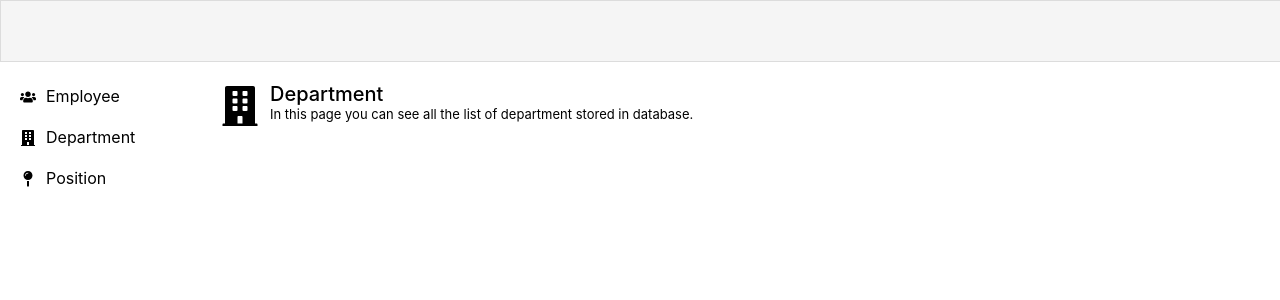
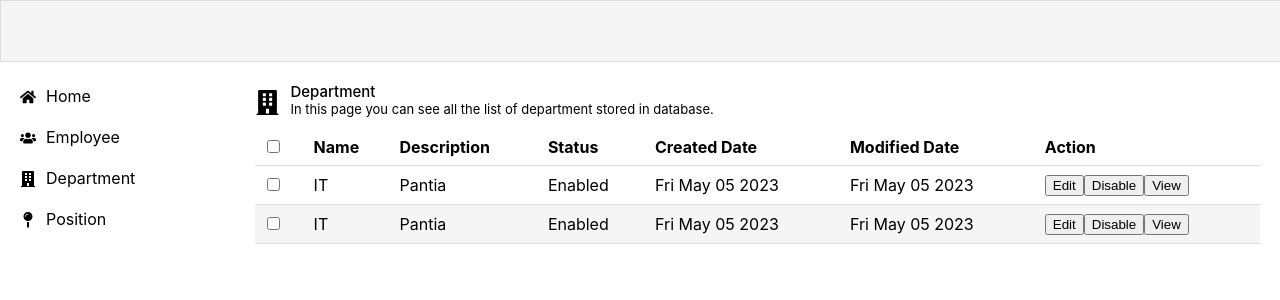
Before and after one commit to vmpantia/react-web, a React (Create React App) app: page /department in a window 1280 px wide. Shown: the top 300 px of the page. Built offline with nearby package versions, Linux system fonts and the light colour scheme.

Commit message:
[u] Changes

```diff
--- a/src/component/Shared/Sidebar.css
+++ /dev/null
@@ -1,26 +0,0 @@
-.sidebar {
-    width: 200px;
-}
-
-.sidebar ul {
-    padding: 0px;
-}
-
-.sidebar li a {
-    padding: 8px 20px;
-    display: flex;
-    text-decoration: none;
-    color: black;
-}
-
-.sidebar li a svg {
-    margin-right: 10px;
-    margin-top: 3px;
-}
-
-.sidebar li a:hover {
-    background-color: gainsboro;
-}
-.sidebar li {
-    margin-bottom: 5px;
-}
--- a/src/component/Shared/Title.css
+++ /dev/null
@@ -1,18 +0,0 @@
-.page-header{
-    display: inline-flex;
-    width: 100%;
-}
-
-.icon svg {
-    font-size: 40px;
-    margin-right: 10px;
-    margin-top: 4px;
-}
-
-.title {
-    font-size: 20px;
-    font-weight: 500;
-}
-.desc {
-    font-size: 13px;
-}
--- /dev/null
+++ b/src/components/Department/List.tsx
@@ -0,0 +1,44 @@
+import { departmentDTO } from "../../models/dtos/departmentDTO";
+
+type Props = {
+    dataSource: departmentDTO[];
+}
+
+const List = (props:Props) => {
+    const { dataSource } = props;
+    return (
+        <table>
+            <thead>
+                <tr>
+                    <th><input type="checkbox"></input></th>
+                    <th>Name</th>
+                    <th>Description</th>
+                    <th>Status</th>
+                    <th>Created Date</th>
+                    <th>Modified Date</th>
+                    <th>Action</th>
+                </tr>
+            </thead>
+            <tbody>
+                {dataSource.map(data => {
+                    return (
+                        <tr key={data.internalID}>
+                            <td><input type="checkbox"></input></td>
+                            <td>{data.name}</td>
+                            <td>{data.description}</td>
+                            <td>{data.statusDescription}</td>
+                            <td>{data.createdDate.toDateString()}</td>
+                            <td>{data.modifiedDate.toDateString()}</td>
+                            <td>
+                                <button>Edit</button>
+                                <button>Disable</button>
+                                <button>View</button>
+                            </td>
+                        </tr>
+                    );
+                })}
+            </tbody>
+        </table>
+    );
+}
+export default List;
--- a/src/component/Shared/Sidebar.tsx
+++ b/src/components/Shared/Sidebar.tsx
@@ -1,11 +1,16 @@
-import { FaUsers, FaBuilding, FaMapPin } from "react-icons/fa";
-import "./Sidebar.css";
+import { FaUsers, FaBuilding, FaMapPin, FaHome } from "react-icons/fa";
 import { Link } from "react-router-dom";
 
 const Sidebar  = () => {
     return (
         <div className="sidebar">
             <ul>
+                <li>
+                    <Link to="/">
+                        <FaHome/>
+                        Home
+                    </Link>
+                </li>
                 <li>
                     <Link to="/employee">
                         <FaUsers/>
--- a/src/component/Shared/Title.tsx
+++ b/src/components/Shared/Title.tsx
@@ -1,25 +1,23 @@
 import { FaUsers, FaBuilding, FaMapPin } from "react-icons/fa";
-import "./Title.css"
 
 type Props = {
     title:string;
     description:string;
-}
+};
 
 const Title = (props:Props) => {
 
     const { title, description} = props;
     return (
-
-        <div className="page-header">
-            <div className="icon">
+        <div className="title-header">
+            <div className="title-icon">
                 {{  "Employee" : <FaUsers/>,
                     "Department" : <FaBuilding/>,
                     "Position" : <FaMapPin/>
                 }[title]}
             </div>
-            <div>
-                <div className="title">
+            <div className="title-info">
+                <div className="name">
                     {title}
                 </div>
                 <div className="desc">
--- a/src/index.css
+++ /dev/null
@@ -1,28 +0,0 @@
-body {
-  margin: 0;
-  font-family: -apple-system, BlinkMacSystemFont, 'Segoe UI', 'Roboto', 'Oxygen',
-    'Ubuntu', 'Cantarell', 'Fira Sans', 'Droid Sans', 'Helvetica Neue',
-    sans-serif;
-  -webkit-font-smoothing: antialiased;
-  -moz-osx-font-smoothing: grayscale;
-}
-
-code {
-  font-family: source-code-pro, Menlo, Monaco, Consolas, 'Courier New',
-    monospace;
-}
-
-.main-header {
-  width: 100%;
-  height: 60px;
-  background-color: whitesmoke;
-  border: 1px solid gainsboro;
-}
-
-.main-content {
-  display: inline-flex;
-}
-
-.main-page {
-  padding: 20px;
-}
--- a/src/index.tsx
+++ b/src/index.tsx
@@ -1,6 +1,6 @@
 import React from 'react';
 import ReactDOM from 'react-dom/client';
-import './index.css';
+import './style.css';
 import reportWebVitals from './reportWebVitals';
 
 //Components
--- /dev/null
+++ b/src/models/dtos/departmentDTO.tsx
@@ -0,0 +1,9 @@
+export interface departmentDTO {
+    internalID:string;
+    name:string;
+    description:string;
+    status:number;
+    statusDescription:string;
+    createdDate:Date;
+    modifiedDate:Date;
+}
--- a/src/pages/Department.tsx
+++ b/src/pages/Department.tsx
@@ -1,9 +1,25 @@
-import Title from "../component/Shared/Title";
+import { useState } from "react";
+
+//Models
+import { departmentDTO } from "../models/dtos/departmentDTO";
+
+//Components
+import Title from "../components/Shared/Title";
+import List from "../components/Department/List";
+
+import { stb_departmentList } from "../stubs/Stub";
 
 const Department = () => {
+
+    const [departmentList, setDepartmentList] = useState(stb_departmentList as departmentDTO[]);
+
     return (
-        <Title title="Department"
-               description="In this page you can see all the list of department stored in database."/>
+        <>
+            <Title title="Department"
+                description="In this page you can see all the list of department stored in database."/>
+
+            <List dataSource={departmentList} />
+        </>
     );
 }
 
--- a/src/pages/Employee.tsx
+++ b/src/pages/Employee.tsx
@@ -1,4 +1,4 @@
-import Title from "../component/Shared/Title";
+import Title from "../components/Shared/Title";
 
 const Employee = () => {
     return (
--- a/src/pages/Layout.tsx
+++ b/src/pages/Layout.tsx
@@ -1,5 +1,5 @@
 import { Outlet } from "react-router-dom";
-import Sidebar from "../component/Shared/Sidebar";
+import Sidebar from "../components/Shared/Sidebar";
 
 const Layout = () => {
     return (
--- /dev/null
+++ b/src/stubs/Stub.tsx
@@ -0,0 +1,22 @@
+import { departmentDTO } from "../models/dtos/departmentDTO";
+
+export const stb_departmentList : departmentDTO[] = [
+    {
+        internalID: "test",
+        name: "IT",
+        description: "Pantia",
+        status: 0,
+        statusDescription: "Enabled",
+        createdDate: new Date(),
+        modifiedDate: new Date()
+    },
+    {
+        internalID: "test",
+        name: "IT",
+        description: "Pantia",
+        status: 0,
+        statusDescription: "Enabled",
+        createdDate: new Date(),
+        modifiedDate: new Date()
+    }
+]
```
